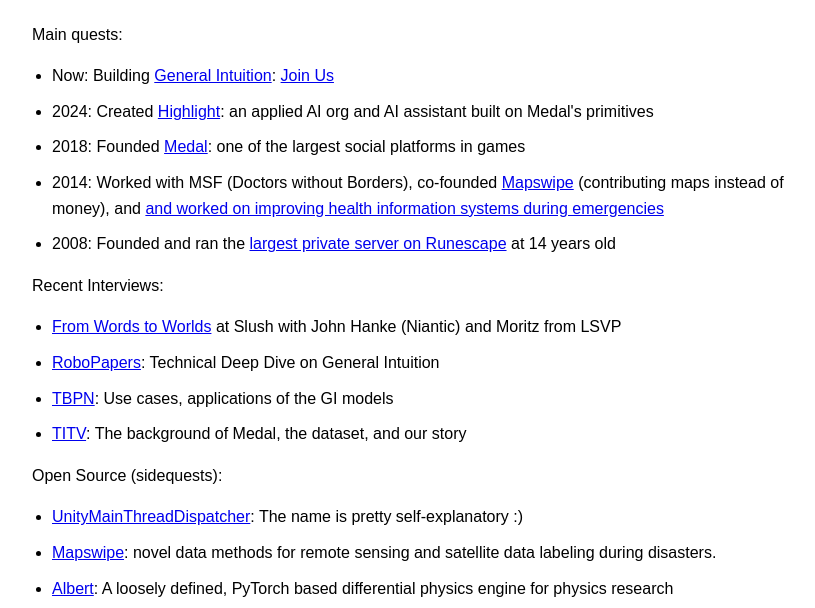
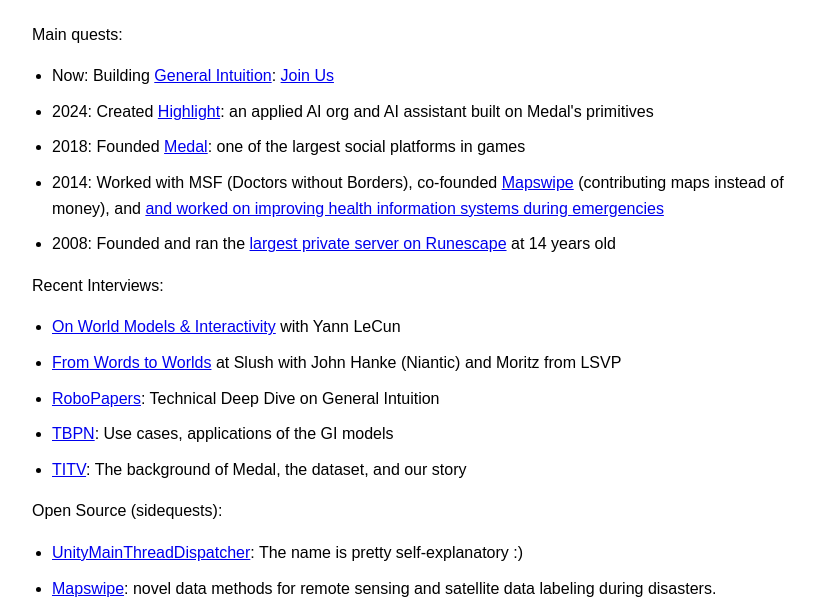
Before and after one commit to PimDeWitte/pimdewitte.github.io, a plain HTML site: page index.html in a window 1280 px wide. Shown: the part 192-800 px from the top of the page, without its empty margins (208-1023 px from the left). Drawn offline with Linux system fonts and the light colour scheme.

Commit message:
Update index.html

```diff
--- a/index.html
+++ b/index.html
@@ -26,6 +26,7 @@
 
     <p>Recent Interviews:</p>
     <ul>
+        <li><a href="https://www.youtube.com/live/xsQ-8_Ajd04?si=0kb2ta45RbEvurml&t=2290" target="_blank">On World Models & Interactivity</a> with Yann LeCun</li>
         <li><a href="https://www.youtube.com/live/GcFdHTPIzpg?si=FFQPssojpqsQvB8q&t=19156" target="_blank">From Words to Worlds</a> at Slush with John Hanke (Niantic) and Moritz from LSVP</li>
         <li><a href="https://x.com/RoboPapers/status/1988970114151051445?s=20" target="_blank">RoboPapers</a>: Technical Deep Dive on General Intuition</li>
         <li><a href="https://x.com/gen_intuition/status/1979227660149542959" target="_blank">TBPN</a>: Use cases, applications of the GI models </li>
@@ -36,7 +37,7 @@
     <ul>
         <li><a href="https://github.com/pimdewitte/UnityMainThreadDispatcher" target="_blank">UnityMainThreadDispatcher</a>: The name is pretty self-explanatory :)</li>
         <li><a href="https://github.com/mapswipe/mapswipe" target="_blank">Mapswipe</a>: novel data methods for remote sensing and satellite data labeling during disasters. </li>
-        <li><a href="https://albert.so" target="_blank">Albert</a>: A loosely defined, PyTorch based differential physics engine for physics research</li>
+        <li><a href="https://github.com/pimdewitte/albert" target="_blank">Albert</a>: Experimental PyTorch based differential physics engine for data generation & physics research</li>
         <li><a href="https://github.com/PimDeWitte/pde-engine" target="_blank">PDE Engine</a>: an experimental tool to enable symbolic discovery of candidate closed‑form solutions to PDEs</li>
 
     </ul>
```
